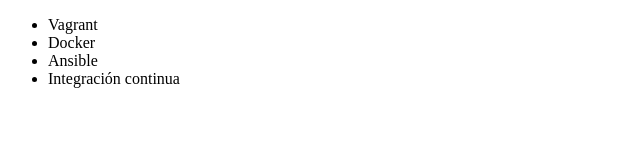
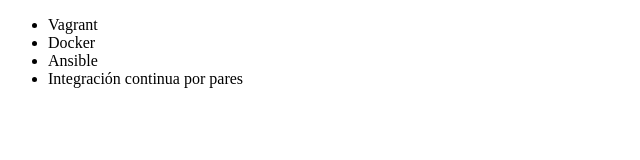
Before and after one commit to Prefulio/pergit, a plain HTML site: page index.html in a window 1280 px wide. Shown: the full height of the page, 0-640 px from the left. Drawn offline with Linux system fonts and the light colour scheme.

Commit message:
agregado la palabra por pares

```diff
--- a/index.html
+++ b/index.html
@@ -9,7 +9,7 @@
          <li> Vagrant </li>
          <li> Docker </li>
          <li> Ansible </li>
-         <li> Integración continua </li>
+         <li> Integración continua por pares </li>
      </ul>
 </body>
 </html>
```
